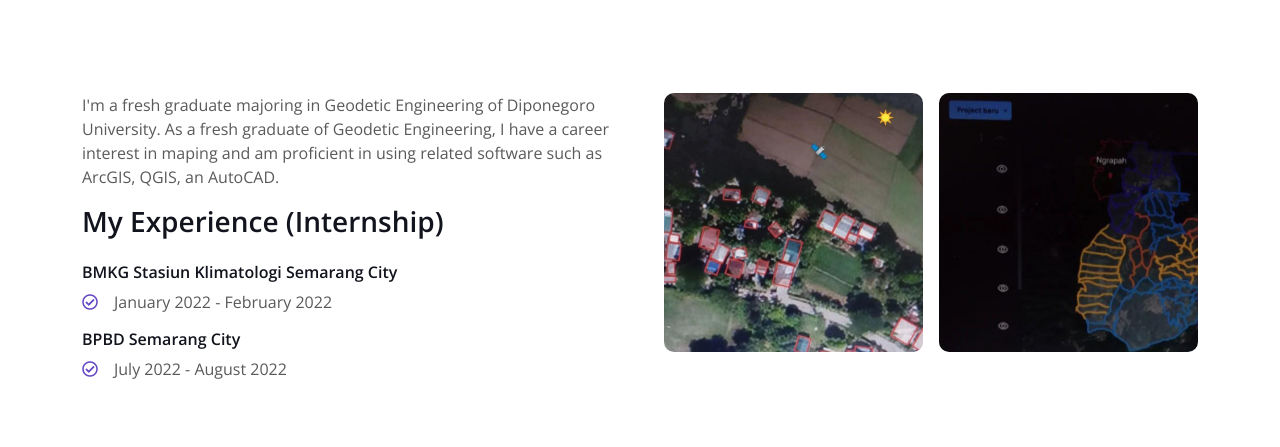
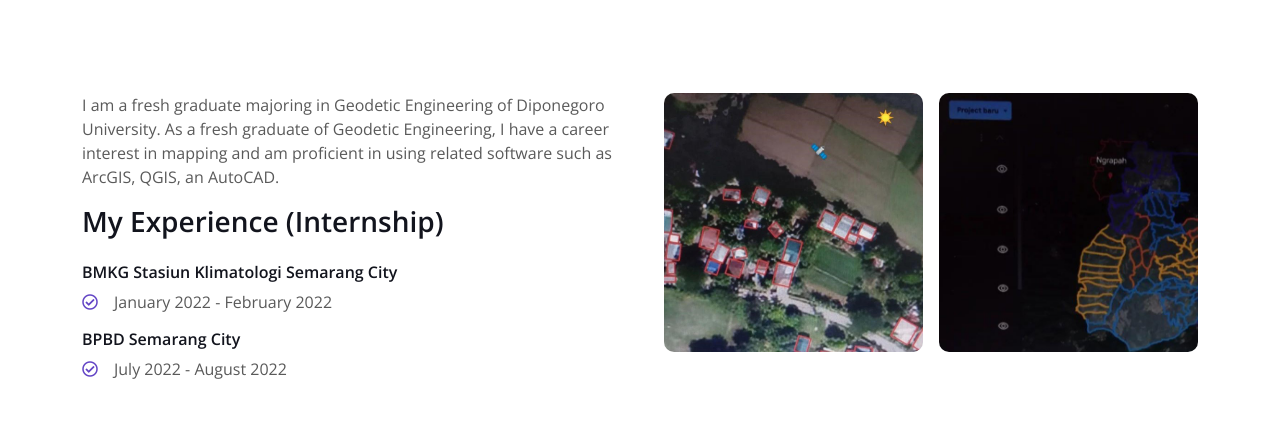
Before and after one commit to bebelaccklt/salsabillaportfolio, a plain HTML site: page index.html in a window 1280 px wide. Shown: the part 945-1392 px from the top of the page. Drawn offline with nearby package versions, Linux system fonts and the light colour scheme.

Commit message:
Update index.html

```diff
--- a/index.html
+++ b/index.html
@@ -93,7 +93,7 @@
                         </div>
                     </div>
                     <div class="col-lg-6 wow fadeInUp" data-wow-delay="0.1s"
-                            <p class="mb-4">I'm a fresh graduate majoring in Geodetic Engineering of Diponegoro University. As a fresh graduate of Geodetic Engineering, I have a career interest in maping and am proficient in using related software such as ArcGIS, QGIS, an AutoCAD.</p>
+                            <p class="mb-4">I am a fresh graduate majoring in Geodetic Engineering of Diponegoro University. As a fresh graduate of Geodetic Engineering, I have a career interest in mapping and am proficient in using related software such as ArcGIS, QGIS, an AutoCAD.</p>
                             <h3 class="mb-4">My Experience (Internship)</h3>
                             <h6> BMKG Stasiun Klimatologi Semarang City </h6>
                             <p class="mb-3"><i class="far fa-check-circle text-primary me-3"></i>January 2022 - February 2022</p>
```
